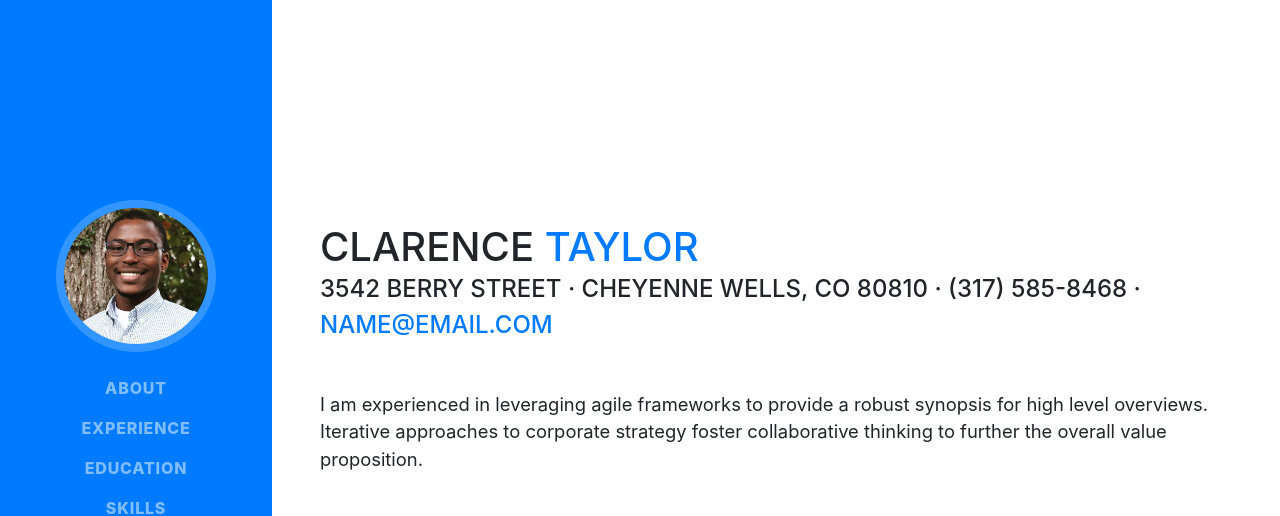
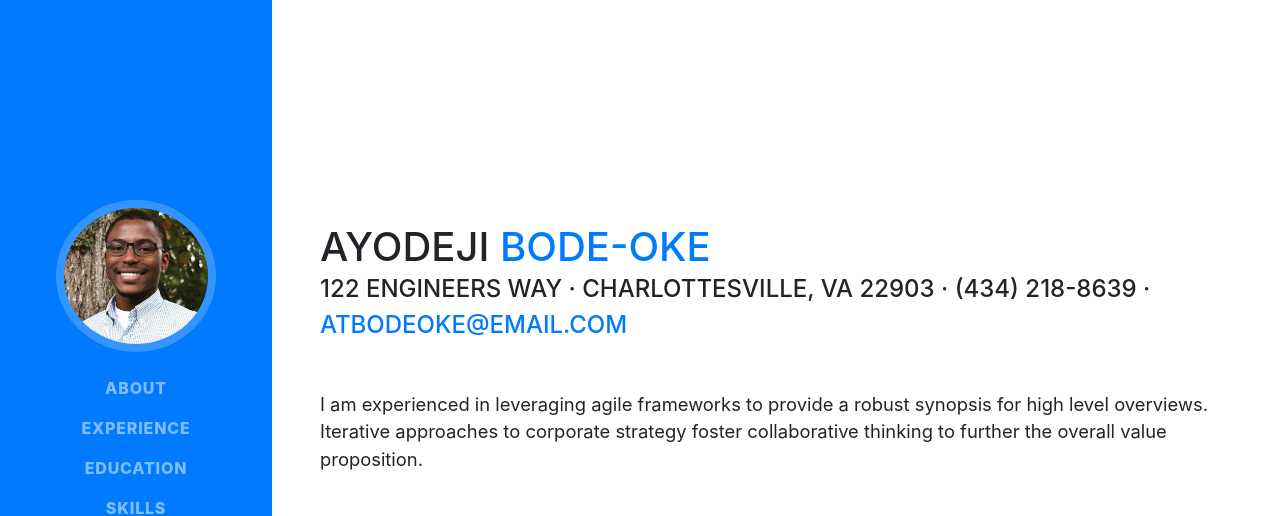
Before and after one commit to atb5dc/deji-website-new, a website with bundled scripts: page index.html in a window 1280 px wide. Shown: the top 516 px of the page. Built offline with nearby package versions, Linux system fonts and the light colour scheme; a web font is replaced by a local one.

Commit message:
Update index.html

```diff
--- a/index.html
+++ b/index.html
@@ -63,11 +63,11 @@
 
       <section class="resume-section p-3 p-lg-5 d-flex d-column" id="about">
         <div class="my-auto">
-          <h1 class="mb-0">Clarence
-            <span class="text-primary">Taylor</span>
+          <h1 class="mb-0">Ayodeji
+            <span class="text-primary">Bode-Oke</span>
           </h1>
-          <div class="subheading mb-5">3542 Berry Street · Cheyenne Wells, CO 80810 · (317) 585-8468 ·
-            <a href="mailto:name@email.com">name@email.com</a>
+          <div class="subheading mb-5">122 Engineers way · Charlottesville, VA 22903 · (434) 218-8639 ·
+            <a href="mailto:atbodeoke@gmail.com">atbodeoke@email.com</a>
           </div>
           <p class="lead mb-5">I am experienced in leveraging agile frameworks to provide a robust synopsis for high level overviews. Iterative approaches to corporate strategy foster collaborative thinking to further the overall value proposition.</p>
           <div class="social-icons">
```
